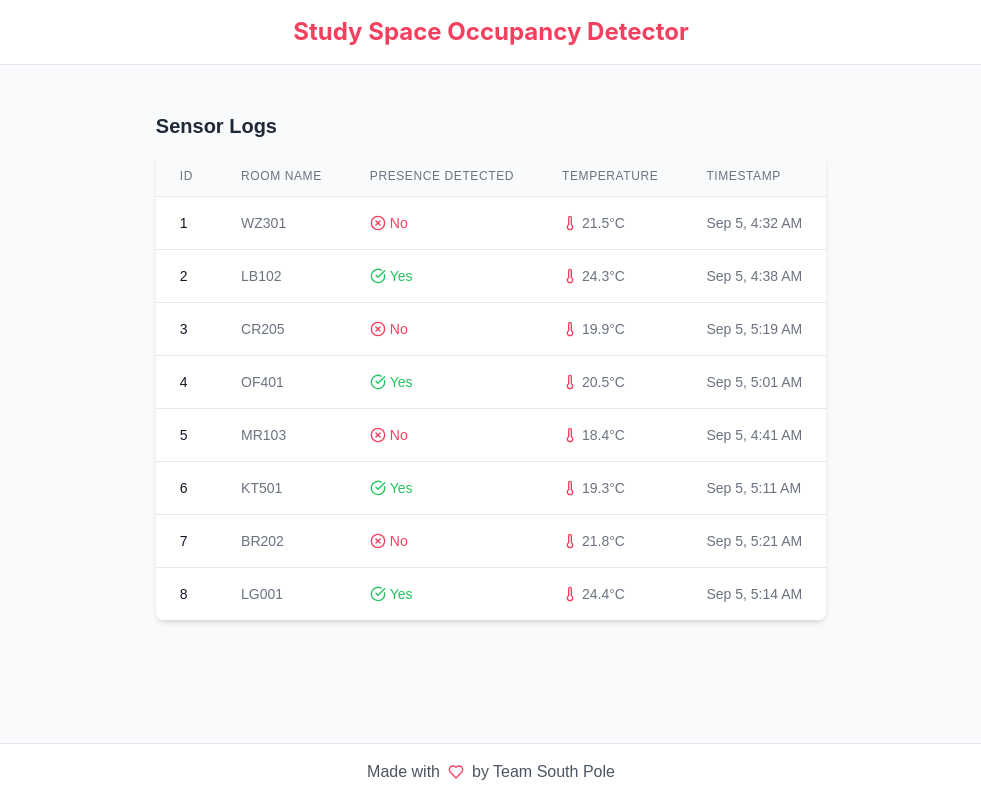
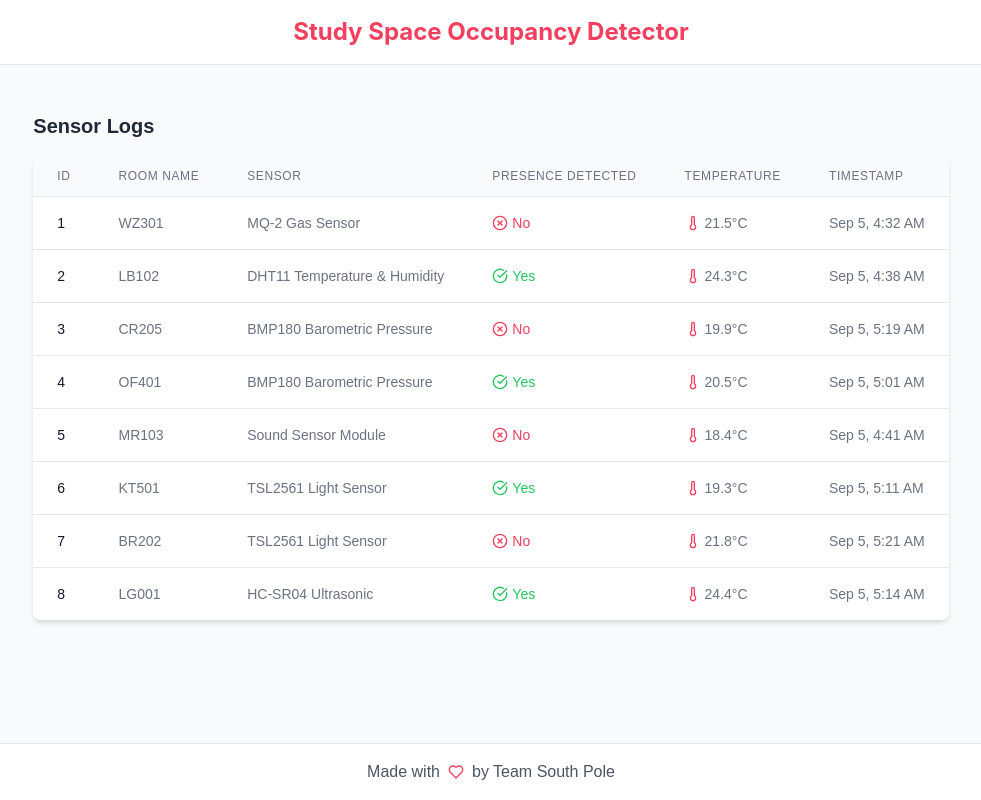
Before and after one commit to iamademar/ssod-frontend, a Next.js app: page /sensor-logs in a window 1280 px wide. Shown: the whole page, without its empty margins (149-1130 px from the left). Built offline with nearby package versions, Linux system fonts and the light colour scheme.

Commit message:
update on sensor logs

```diff
--- a/src/app/sensor-logs/page.tsx
+++ b/src/app/sensor-logs/page.tsx
@@ -6,12 +6,19 @@ import { Thermometer, CheckCircle, XCircle } from 'lucide-react';
 interface TableRow {
   id: number;
   roomName: string;
+  sensor: string;
   presenceDetected: boolean;
   temperature: string;
   timestamp: string;
 }
 
 const SensorLogsPage = () => {
+  const [tableData, setTableData] = useState<TableRow[]>(() => []);
+
+  useEffect(() => {
+    setTableData(generateTableData());
+  }, []);
+
   const getRandomTemperature = () => {
     return (Math.random() * (25 - 18) + 18).toFixed(1);
   };
@@ -29,22 +36,30 @@ const SensorLogsPage = () => {
     });
   };
 
-  const [tableData, setTableData] = useState<TableRow[]>(() => []);
-
-  useEffect(() => {
-    setTableData(generateTableData());
-  }, []);
+  const getRandomSensor = () => {
+    const sensors = [
+      "DHT11 Temperature & Humidity",
+      "PIR Motion Sensor",
+      "MQ-2 Gas Sensor",
+      "HC-SR04 Ultrasonic",
+      "BMP180 Barometric Pressure",
+      "TSL2561 Light Sensor",
+      "Sound Sensor Module",
+      "Soil Moisture Sensor"
+    ];
+    return sensors[Math.floor(Math.random() * sensors.length)];
+  };
 
   const generateTableData = (): TableRow[] => {
     return [
-      { id: 1, roomName: "WZ301", presenceDetected: false, temperature: getRandomTemperature(), timestamp: getRandomTimestamp() },
-      { id: 2, roomName: "LB102", presenceDetected: true, temperature: getRandomTemperature(), timestamp: getRandomTimestamp() },
-      { id: 3, roomName: "CR205", presenceDetected: false, temperature: getRandomTemperature(), timestamp: getRandomTimestamp() },
-      { id: 4, roomName: "OF401", presenceDetected: true, temperature: getRandomTemperature(), timestamp: getRandomTimestamp() },
-      { id: 5, roomName: "MR103", presenceDetected: false, temperature: getRandomTemperature(), timestamp: getRandomTimestamp() },
-      { id: 6, roomName: "KT501", presenceDetected: true, temperature: getRandomTemperature(), timestamp: getRandomTimestamp() },
-      { id: 7, roomName: "BR202", presenceDetected: false, temperature: getRandomTemperature(), timestamp: getRandomTimestamp() },
-      { id: 8, roomName: "LG001", presenceDetected: true, temperature: getRandomTemperature(), timestamp: getRandomTimestamp() },
+      { id: 1, roomName: "WZ301", sensor: getRandomSensor(), presenceDetected: false, temperature: getRandomTemperature(), timestamp: getRandomTimestamp() },
+      { id: 2, roomName: "LB102", sensor: getRandomSensor(), presenceDetected: true, temperature: getRandomTemperature(), timestamp: getRandomTimestamp() },
+      { id: 3, roomName: "CR205", sensor: getRandomSensor(), presenceDetected: false, temperature: getRandomTemperature(), timestamp: getRandomTimestamp() },
+      { id: 4, roomName: "OF401", sensor: getRandomSensor(), presenceDetected: true, temperature: getRandomTemperature(), timestamp: getRandomTimestamp() },
+      { id: 5, roomName: "MR103", sensor: getRandomSensor(), presenceDetected: false, temperature: getRandomTemperature(), timestamp: getRandomTimestamp() },
+      { id: 6, roomName: "KT501", sensor: getRandomSensor(), presenceDetected: true, temperature: getRandomTemperature(), timestamp: getRandomTimestamp() },
+      { id: 7, roomName: "BR202", sensor: getRandomSensor(), presenceDetected: false, temperature: getRandomTemperature(), timestamp: getRandomTimestamp() },
+      { id: 8, roomName: "LG001", sensor: getRandomSensor(), presenceDetected: true, temperature: getRandomTemperature(), timestamp: getRandomTimestamp() },
     ];
   };
 
@@ -63,6 +78,7 @@ const SensorLogsPage = () => {
               <tr>
                 <th scope="col" className="px-6 py-3 text-left text-xs font-medium text-gray-500 uppercase tracking-wider">ID</th>
                 <th scope="col" className="px-6 py-3 text-left text-xs font-medium text-gray-500 uppercase tracking-wider">Room Name</th>
+                <th scope="col" className="px-6 py-3 text-left text-xs font-medium text-gray-500 uppercase tracking-wider">Sensor</th>
                 <th scope="col" className="px-6 py-3 text-left text-xs font-medium text-gray-500 uppercase tracking-wider">Presence Detected</th>
                 <th scope="col" className="px-6 py-3 text-left text-xs font-medium text-gray-500 uppercase tracking-wider">Temperature</th>
                 <th scope="col" className="px-6 py-3 text-left text-xs font-medium text-gray-500 uppercase tracking-wider">Timestamp</th>
@@ -73,6 +89,7 @@ const SensorLogsPage = () => {
                 <tr key={row.id} className="hover:bg-gray-50 transition-colors duration-200">
                   <td className="px-6 py-4 whitespace-nowrap text-sm font-medium text-gray-900">{row.id}</td>
                   <td className="px-6 py-4 whitespace-nowrap text-sm text-gray-500">{row.roomName}</td>
+                  <td className="px-6 py-4 whitespace-nowrap text-sm text-gray-500">{row.sensor}</td>
                   <td className="px-6 py-4 whitespace-nowrap text-sm text-gray-500">
                     {row.presenceDetected ? (
                       <span className="flex items-center text-green-500">
@@ -103,4 +120,4 @@ const SensorLogsPage = () => {
   );
 };
 
-export default SensorLogsPage;
+export default SensorLogsPage;1
```
